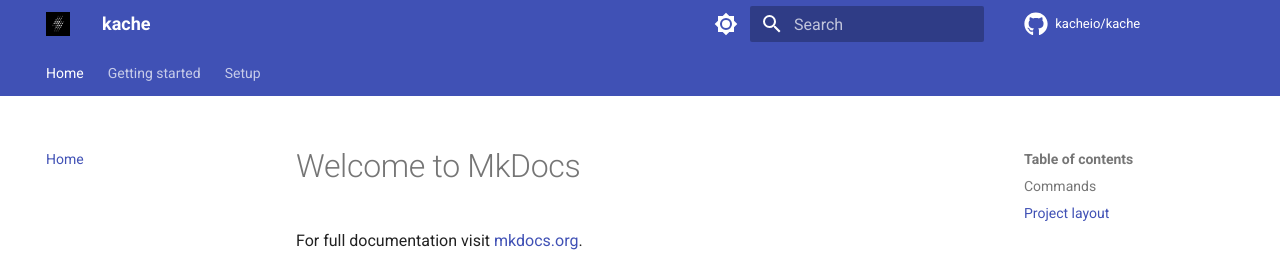
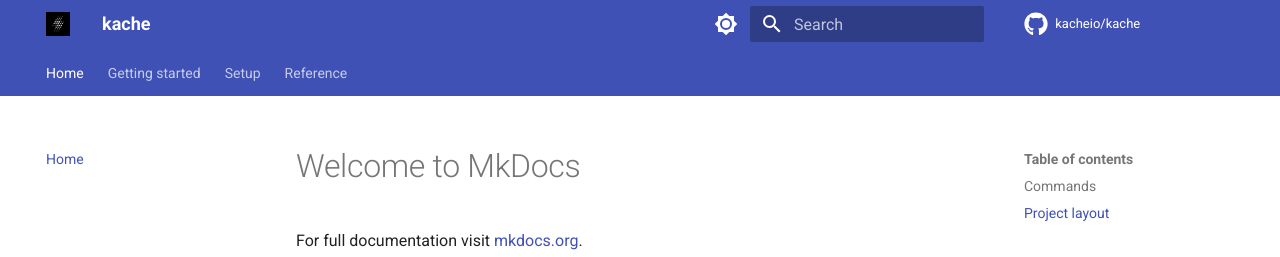
Before and after one commit to kacheio/docs, an MkDocs documentation site: the page built from docs/index.md, in a window 1280 px wide. Shown: the top 257 px of the page. Built offline with MkDocs 1.6.1 and Material for MkDocs 9.7.7, drawn with Linux system fonts in a browser that asks for light colours; comment, search, counter and statistics services are not loaded.

Commit message:
Add reference section

```diff
--- a/mkdocs.yml
+++ b/mkdocs.yml
@@ -77,3 +77,6 @@ nav:
 
   - Setup:
       - setup/index.md
+
+  - Reference:
+      - reference/index.md
```
Also changed, not shown: docs/reference/index.md (added, +1 -0 lines).
